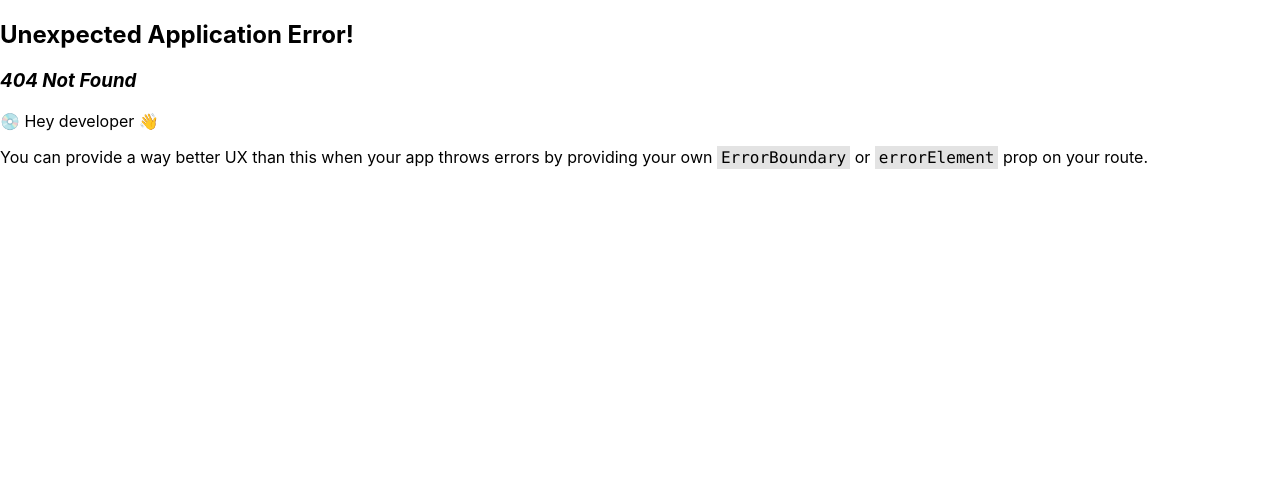
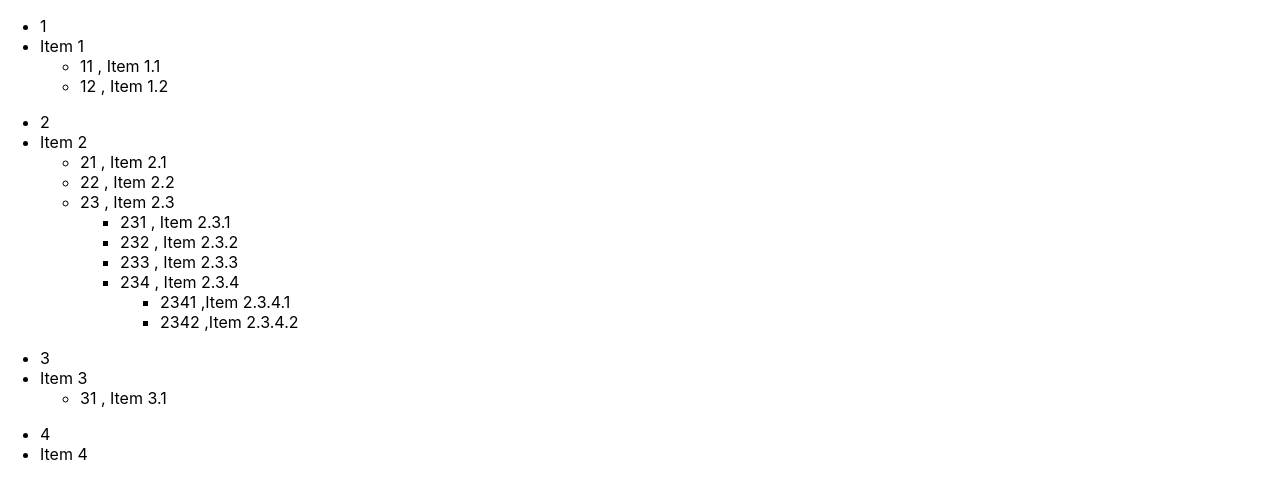
Before and after one commit to hiennd482/pratice-web-reactjs, a React (Create React App) app: page /testdata in a window 1280 px wide. Before the commit this address had no page. Shown: the top 498 px of the page. Built offline with nearby package versions, Linux system fonts and the light colour scheme.

Commit message:
'menu-trees'

```diff
--- a/src/App.js
+++ b/src/App.js
@@ -1,5 +1,6 @@
 import { Login } from "./pages/login/Login";
 import Register from "./pages/register/Register";
+import Testdata from "./pages/testdata/renderdata";
 import {
   createBrowserRouter,
   Navigate,
@@ -68,6 +69,10 @@ function App() {
       path: "/register",
       element: <Register />,
     },
+    {
+      path: "/testdata",
+      element: <Testdata></Testdata>,
+    },
   ]);
   return (
     <div>
--- /dev/null
+++ b/src/pages/testdata/renderdata.jsx
@@ -0,0 +1,86 @@
+import React from "react";
+
+function renderdata() {
+  const data = [
+    {
+      id: 1,
+      name: "Item 1",
+      childs: [
+        { id: 11, name: "Item 1.1" },
+        { id: 12, name: "Item 1.2" },
+      ],
+    },
+    {
+      id: 2,
+      name: "Item 2",
+      childs: [
+        { id: 21, name: "Item 2.1" },
+        { id: 22, name: "Item 2.2" },
+        {
+          id: 23,
+          name: "Item 2.3",
+          childs: [
+            { id: 231, name: "Item 2.3.1" },
+            { id: 232, name: "Item 2.3.2" },
+            { id: 233, name: "Item 2.3.3" },
+            {
+              id: 234,
+              name: "Item 2.3.4",
+              childs: [
+                { id: 2341, name: "Item 2.3.4.1" },
+                { id: 2342, name: "Item 2.3.4.2" },
+              ],
+            },
+          ],
+        },
+      ],
+    },
+    {
+      id: 3,
+      name: "Item 3",
+      childs: [{ id: 31, name: "Item 3.1" }],
+    },
+    {
+      id: 4,
+      name: "Item 4",
+    },
+  ];
+  console.log("đây là data chính", data);
+
+  return (
+    <div>
+      {data.map((i) => (
+        // console.log(i.childs);
+        <ul>
+          <li>{i.id}</li>
+          <li>
+            {i.name}
+            {i.childs?.map((e) => (
+              <ul>
+                <li>
+                  {e.id} , {e.name}
+                  {e.childs?.map((u) => (
+                    <ul>
+                      <li>
+                        {u.id} , {u.name}
+                        {u.childs?.map((o) => (
+                          <ul>
+                            <li>
+                              {o.id} ,{o.name}
+                            </li>
+                          </ul>
+                        ))}
+                      </li>
+                    </ul>
+                  ))}
+                </li>
+              </ul>
+            ))}
+          </li>
+        </ul>
+      ))}
+    </div>
+  );
+}
+
+export default renderdata;
```
